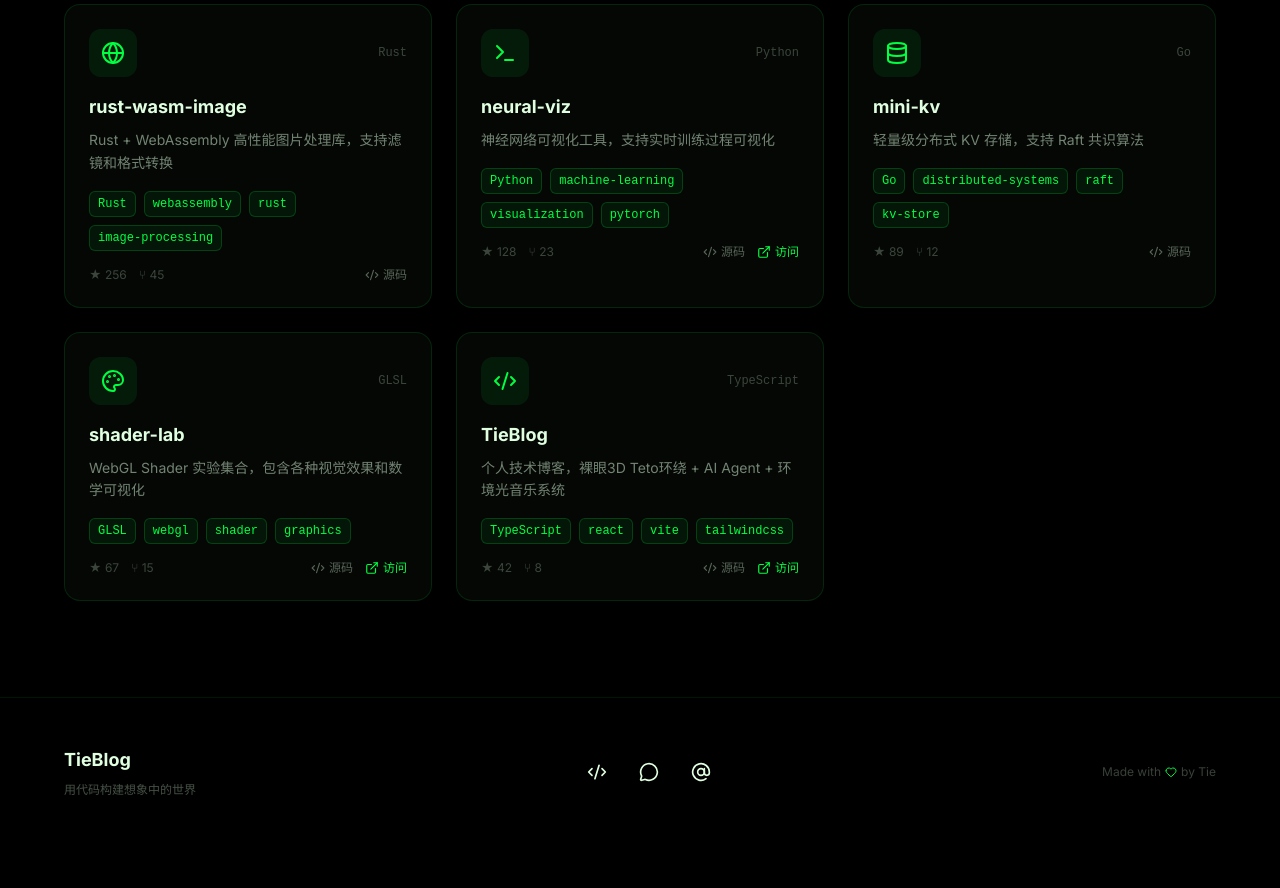
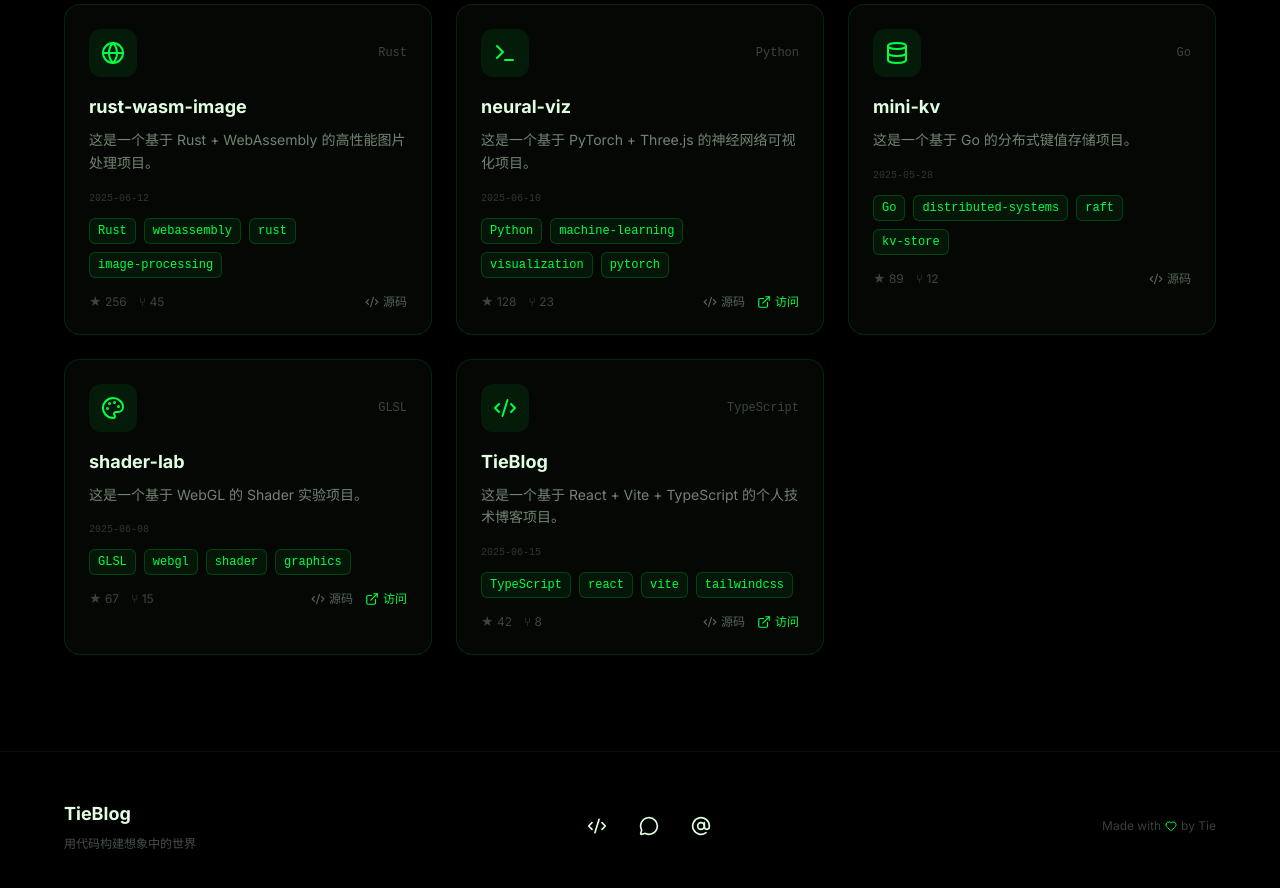
Before and after one commit to TianYu0321/TIEBlog, a React (Vite) app: page / in a window 1280 px wide. Shown: the part 980-1868 px from the top of the page. Before the commit the page ends 1826 px from the top, so only its background shows below. Built offline with nearby package versions, Linux system fonts and the light colour scheme.

Commit message:
feat: GitHub Actions 调用 LLM 生成项目一句话总结，前端展示 summary + 时间格式化

```diff
--- a/public/projects.json
+++ b/public/projects.json
@@ -3,7 +3,8 @@
     "id": 1,
     "name": "TieBlog",
     "description": "个人技术博客，裸眼3D Teto环绕 + AI Agent + 环境光音乐系统",
-    "url": "https://github.com/TieXe/TieBlog",
+    "summary": "这是一个基于 React + Vite + TypeScript 的个人技术博客项目。",
+    "url": "https://github.com/TianYu0321/TieBlog",
     "stars": 42,
     "forks": 8,
     "language": "TypeScript",
@@ -15,7 +16,8 @@
     "id": 2,
     "name": "neural-viz",
     "description": "神经网络可视化工具，支持实时训练过程可视化",
-    "url": "https://github.com/TieXe/neural-viz",
+    "summary": "这是一个基于 PyTorch + Three.js 的神经网络可视化项目。",
+    "url": "https://github.com/TianYu0321/neural-viz",
     "stars": 128,
     "forks": 23,
     "language": "Python",
@@ -27,7 +29,8 @@
     "id": 3,
     "name": "rust-wasm-image",
     "description": "Rust + WebAssembly 高性能图片处理库，支持滤镜和格式转换",
-    "url": "https://github.com/TieXe/rust-wasm-image",
+    "summary": "这是一个基于 Rust + WebAssembly 的高性能图片处理项目。",
+    "url": "https://github.com/TianYu0321/rust-wasm-image",
     "stars": 256,
     "forks": 45,
     "language": "Rust",
@@ -39,7 +42,8 @@
     "id": 4,
     "name": "mini-kv",
     "description": "轻量级分布式 KV 存储，支持 Raft 共识算法",
-    "url": "https://github.com/TieXe/mini-kv",
+    "summary": "这是一个基于 Go 的分布式键值存储项目。",
+    "url": "https://github.com/TianYu0321/mini-kv",
     "stars": 89,
     "forks": 12,
     "language": "Go",
@@ -51,7 +55,8 @@
     "id": 5,
     "name": "shader-lab",
     "description": "WebGL Shader 实验集合，包含各种视觉效果和数学可视化",
-    "url": "https://github.com/TieXe/shader-lab",
+    "summary": "这是一个基于 WebGL 的 Shader 实验项目。",
+    "url": "https://github.com/TianYu0321/shader-lab",
     "stars": 67,
     "forks": 15,
     "language": "GLSL",
--- a/scripts/fetch-github.js
+++ b/scripts/fetch-github.js
@@ -1,10 +1,62 @@
 const fs = require('fs');
 const path = require('path');
 
-const GITHUB_USERNAME = process.env.GITHUB_USERNAME || 'TianYu0321';  // 替换为你的 GitHub 用户名
-const GITHUB_TOKEN = process.env.GITHUB_TOKEN;  // GitHub Actions 自动提供
+const GITHUB_USERNAME = process.env.GITHUB_USERNAME || 'TianYu0321';
+const GITHUB_TOKEN = process.env.GITHUB_TOKEN;
+const LLM_API_KEY = process.env.OPENAI_API_KEY;
+const LLM_BASE_URL = process.env.OPENAI_BASE_URL || 'https://api.openai.com/v1';
+const LLM_MODEL = process.env.OPENAI_MODEL || 'gpt-4o-mini';
 
 const PUBLIC_DIR = path.join(__dirname, '..', 'public');
+
+// 调用 LLM 生成一句话总结
+async function generateSummary(project) {
+  if (!LLM_API_KEY) {
+    console.warn(`⚠️ 未配置 OPENAI_API_KEY，跳过 ${project.name} 的 summary 生成`);
+    return project.description || '暂无描述';
+  }
+
+  const prompt = `请用一句话总结这个 GitHub 项目。格式："这是一个基于 [主要技术栈] 的 [项目功能] 项目。" 只返回一句话，不要多余内容。
+
+项目名：${project.name}
+语言：${project.language || '未知'}
+简介：${project.description || '无'}
+README 开头：${project.readme.slice(0, 500)}`;
+
+  try {
+    const response = await fetch(`${LLM_BASE_URL}/chat/completions`, {
+      method: 'POST',
+      headers: {
+        'Content-Type': 'application/json',
+        'Authorization': `Bearer ${LLM_API_KEY}`,
+      },
+      body: JSON.stringify({
+        model: LLM_MODEL,
+        messages: [
+          { role: 'system', content: '你是一个技术文档总结助手。只返回一句话总结，不要任何解释。' },
+          { role: 'user', content: prompt },
+        ],
+        max_tokens: 100,
+        temperature: 0.3,
+      }),
+    });
+
+    if (!response.ok) {
+      throw new Error(`LLM API error: ${response.status}`);
+    }
+
+    const data = await response.json();
+    const summary = data.choices?.[0]?.message?.content?.trim();
+    if (summary) {
+      // 清理多余标点
+      return summary.replace(/^["'`]+|["'`]+$/g, '').trim();
+    }
+  } catch (e) {
+    console.error(`❌ ${project.name} summary 生成失败:`, e.message);
+  }
+
+  return project.description || '暂无描述';
+}
 
 async function fetchGitHub() {
   try {
@@ -30,10 +82,9 @@ async function fetchGitHub() {
 
     const repos = await reposRes.json();
 
-    // 2. 获取每个仓库的详细信息（语言、topics等）
+    // 2. 获取每个仓库的详细信息
     const projects = await Promise.all(
       repos.map(async (repo) => {
-        // 获取 README 内容（用于 LLM 上下文）
         let readme = '';
         try {
           const readmeRes = await fetch(
@@ -65,11 +116,18 @@ async function fetchGitHub() {
       })
     );
 
-    // 3. 写入 projects.json（前端展示用）
-    const projectsData = projects.map(p => ({
+    // 3. 用 LLM 生成每个项目的一句话总结
+    console.log(`🤖 Generating summaries for ${projects.length} projects...`);
+    const summaries = await Promise.all(
+      projects.map(p => generateSummary(p))
+    );
+
+    // 4. 写入 projects.json（前端展示用）
+    const projectsData = projects.map((p, i) => ({
       id: p.id,
       name: p.name,
       description: p.description,
+      summary: summaries[i],
       url: p.url,
       stars: p.stars,
       forks: p.forks,
@@ -85,10 +143,11 @@ async function fetchGitHub() {
     );
     console.log(`✅ projects.json updated (${projectsData.length} projects)`);
 
-    // 4. 生成 LLM 上下文（用于 Agent 系统提示）
-    const context = projects.map(p => {
+    // 5. 生成 LLM 上下文（用于 Agent 系统提示）
+    const context = projects.map((p, i) => {
       return `
 ## ${p.name}
+- 总结: ${summaries[i]}
 - 描述: ${p.description || '暂无描述'}
 - 语言: ${p.language || 'N/A'}
 - 标签: ${p.topics.join(', ') || '无'}
--- a/src/components/Projects.tsx
+++ b/src/components/Projects.tsx
@@ -6,6 +6,7 @@ interface GitHubProject {
   id: number;
   name: string;
   description: string | null;
+  summary: string;
   url: string;
   stars: number;
   forks: number;
@@ -19,6 +20,7 @@ interface Project {
   id: string;
   title: string;
   description: string;
+  summary: string;
   tags: string[];
   icon: React.ReactNode;
   link?: string;
@@ -26,6 +28,7 @@ interface Project {
   stars: number;
   forks: number;
   language: string;
+  updated_at: string;
 }
 
 // 语言到图标的映射
@@ -45,6 +48,21 @@ const languageIcons: Record<string, React.ReactNode> = {
 function getIcon(language: string | null): React.ReactNode {
   if (!language) return <Code2 size={24} />;
   return languageIcons[language] || <Code2 size={24} />;
+}
+
+// 辅助函数：格式化更新时间
+// 7 天内显示相对时间，7 天外显示绝对日期
+function formatDate(isoDate: string): string {
+  const date = new Date(isoDate);
+  const now = new Date();
+  const diffMs = now.getTime() - date.getTime();
+  const diffDay = Math.floor(diffMs / (1000 * 60 * 60 * 24));
+
+  if (diffDay <= 0) return '刚刚更新';
+  if (diffDay === 1) return '昨天';
+  if (diffDay < 7) return `${diffDay} 天前`;
+  // 7 天外显示绝对日期
+  return isoDate.split('T')[0];
 }
 
 export default function Projects() {
@@ -69,6 +87,7 @@ export default function Projects() {
           id: p.id.toString(),
           title: p.name,
           description: p.description || '暂无描述',
+          summary: p.summary || p.description || '暂无描述',
           tags: [p.language || 'Unknown', ...p.topics.slice(0, 3)],
           icon: getIcon(p.language),
           link: p.homepage || undefined,
@@ -76,6 +95,7 @@ export default function Projects() {
           stars: p.stars,
           forks: p.forks,
           language: p.language || 'Unknown',
+          updated_at: p.updated_at,
         }));
 
         setProjects(mapped);
@@ -177,9 +197,14 @@ export default function Projects() {
                   {project.title}
                 </h3>
 
-                {/* 描述 */}
+                {/* 描述：一句话总结，不截断 */}
                 <p className="text-sm leading-relaxed mb-4" style={{ color: `${currentTheme.textColor}80` }}>
-                  {project.description}
+                  {project.summary}
+                </p>
+
+                {/* 更新时间：7天内相对，7天外绝对 */}
+                <p className="text-[10px] font-mono mb-3" style={{ color: `${currentTheme.textColor}30` }}>
+                  {formatDate(project.updated_at)}
                 </p>
 
                 {/* 标签 */}
```
